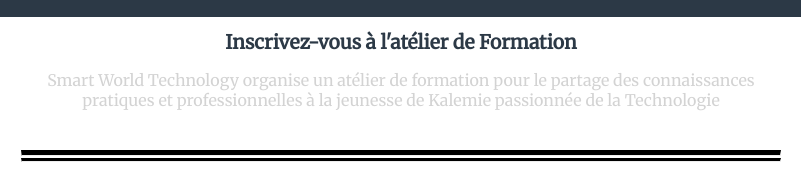
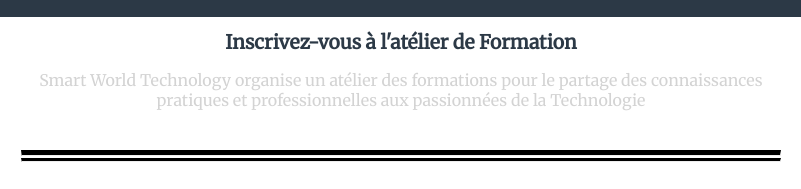
Before and after one commit to smawotech/form, a plain HTML site: page index.html in a window 1280 px wide. Shown: the part 141-330 px from the top of the page, 239-1040 px from the left. Drawn offline with Linux system fonts and the light colour scheme.

Commit message:
Update index.html

```diff
--- a/index.html
+++ b/index.html
@@ -26,7 +26,7 @@
         <div class="intro">
           <h1>Inscrivez-vous à l'atélier de Formation</h1>
           <p>
-            Smart World Technology organise un atélier de formation pour le partage des connaissances pratiques et professionnelles à la jeunesse de Kalemie passionnée de la Technologie
+            Smart World Technology organise un atélier des formations pour le partage des connaissances pratiques et professionnelles aux passionnées de la Technologie
           </p>
         </div>
         <hr id="first" />
```
